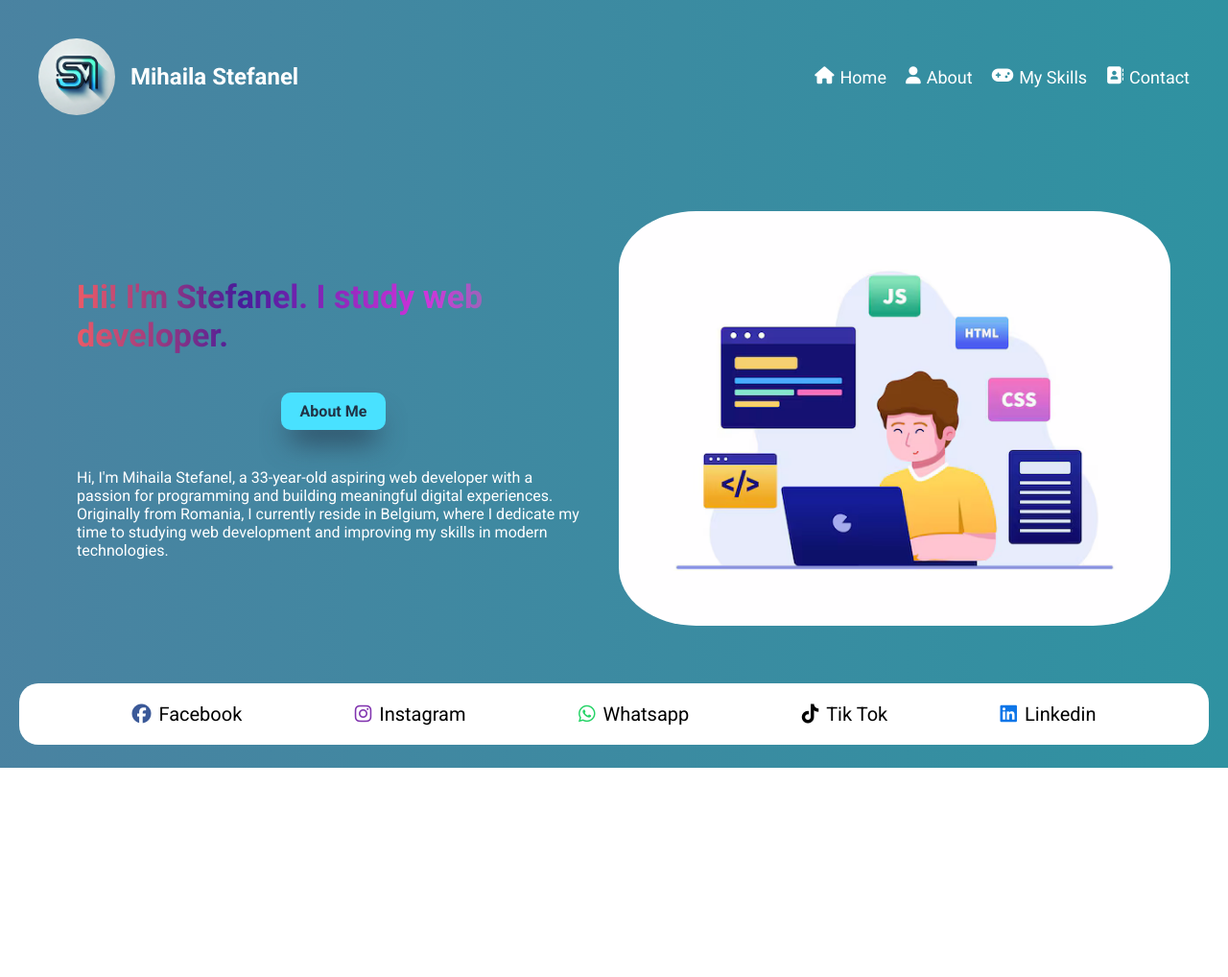
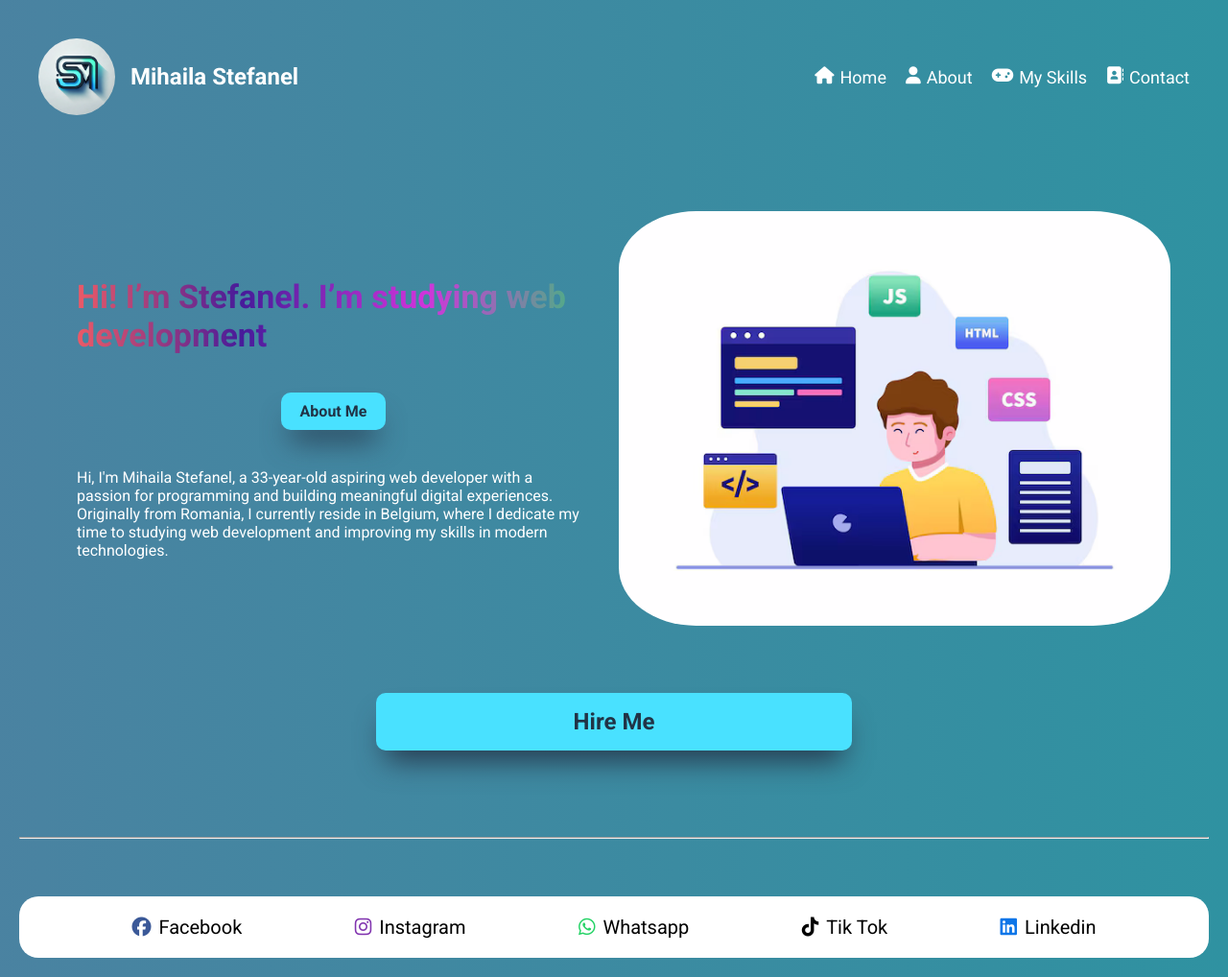
Before and after one commit to Stefan3l/my-portofoglio-Stefan3l, a plain HTML site: page index.html in a window 1280 px wide. Shown: the whole page at 96% size. Before the commit the page ends 800 px from the top, so only its background shows below. Drawn offline with Linux system fonts and the light colour scheme.

Commit message:
feat: page index

```diff
--- a/css/style.css
+++ b/css/style.css
@@ -151,6 +151,22 @@ h1 > mark {
     text-decoration: none;
     font-weight: bold;
     color: #213346;
+}
+
+.badge-contact {
+    display: flex;
+    justify-content: center;
+    width: 40%;
+    margin: auto;
+    margin-top: 1.875rem;
+    margin-bottom: 1.875rem;
+}
+
+.badge-hireMe {
+    width: 100%;
+    text-align: center;
+    font-size: 1.5rem;
+    padding: 1rem 1.25rem;
 }
 
 .about-col p {
--- a/index.html
+++ b/index.html
@@ -53,10 +53,10 @@
             <div class="row-hero">
                 <div class="col about-col">
                     <h1>
-                        Hi! I'm <mark>Stefanel</mark>. I study web developer.
+                        Hi! I’m <strong>Stefanel</strong>. I’m studying web development
                     </h1>
                     <span class="badge">
-                        <a href="#">About Me</a>
+                        <a href="./nav-bar/about.html">About Me</a>
                     </span>
                     <p>
                         Hi, I'm Mihaila Stefanel, a 33-year-old aspiring web developer with a passion for programming and building meaningful digital experiences. Originally from Romania, I currently reside in Belgium, where I dedicate my time to studying web development and improving my skills in modern technologies.
@@ -68,6 +68,12 @@
             </div>
 
         </section>
+        <div class="badge-contact">
+            <span class="badge badge-hireMe">
+                <a href="./nav-bar/contact.html">Hire Me</a>
+            </span>
+        </div>
+        <hr>
     </main>
     <footer>
         <div class="contact">
```
Also changed, not shown: nav-bar/about.html (+1 -1 lines).
